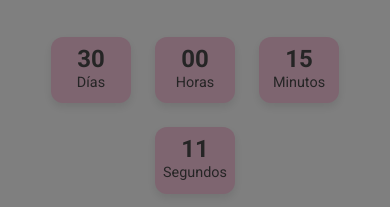
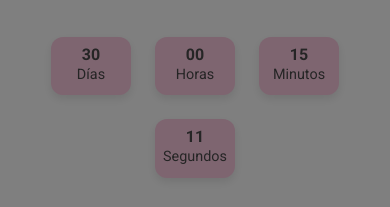
Before and after one commit to BiancaStork/Mis-XV---Muestra, a plain HTML site: page index.html in a window 390 px wide. Shown: the part 560-767 px from the top of the page. Drawn offline with nearby package versions, Linux system fonts and the light colour scheme.

Commit message:
contador y header

```diff
--- a/style.css
+++ b/style.css
@@ -97,7 +97,7 @@ header img {
 /* Ajuste para pantallas pequeñas */
 @media (max-width: 768px) {
   .countdown-card span {
-    font-size: 1.5rem; /* tamaño más pequeño para móviles */
+    font-size: 1rem; /* tamaño más pequeño para móviles */
   }
 
   .countdown-card {
```
